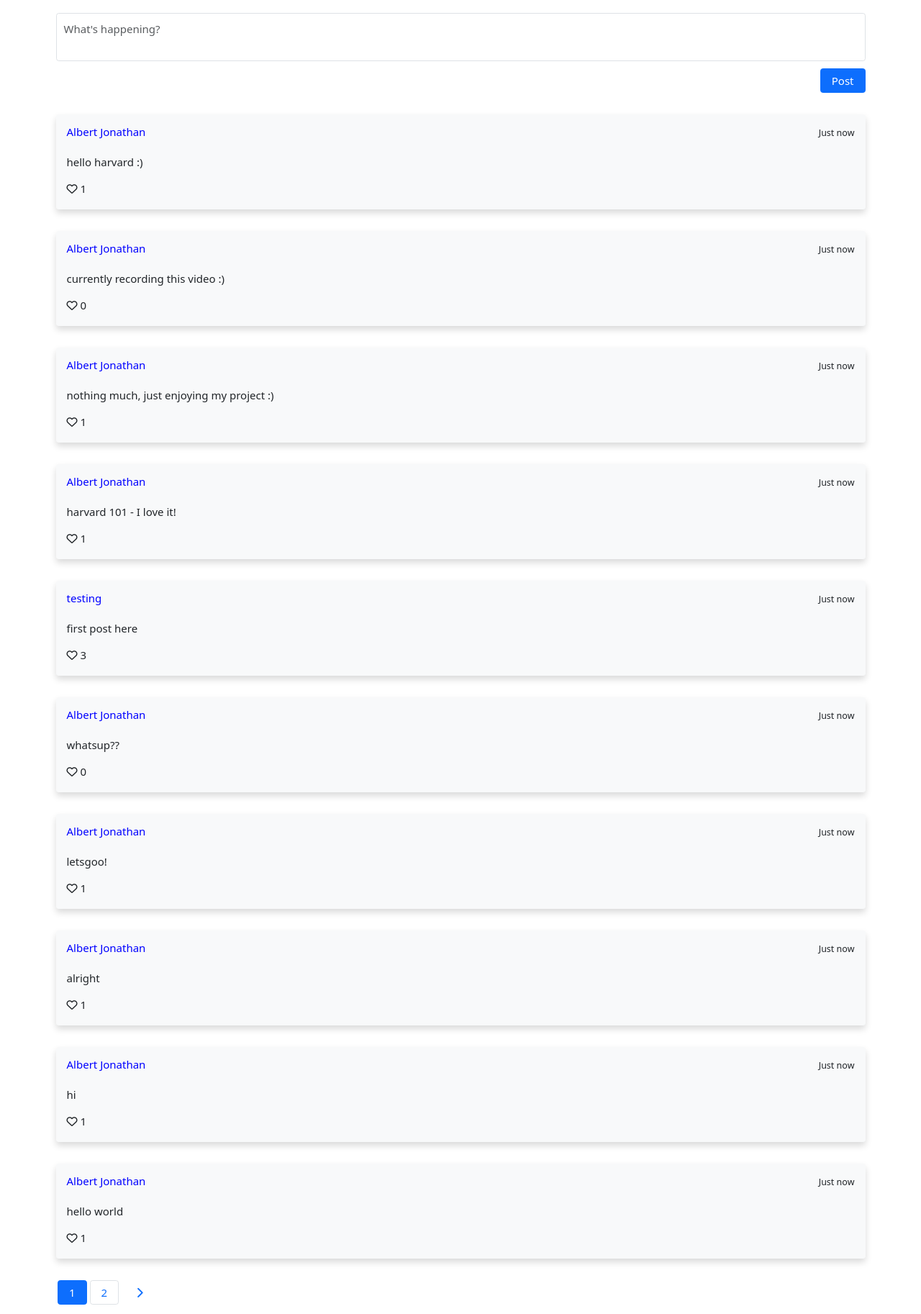
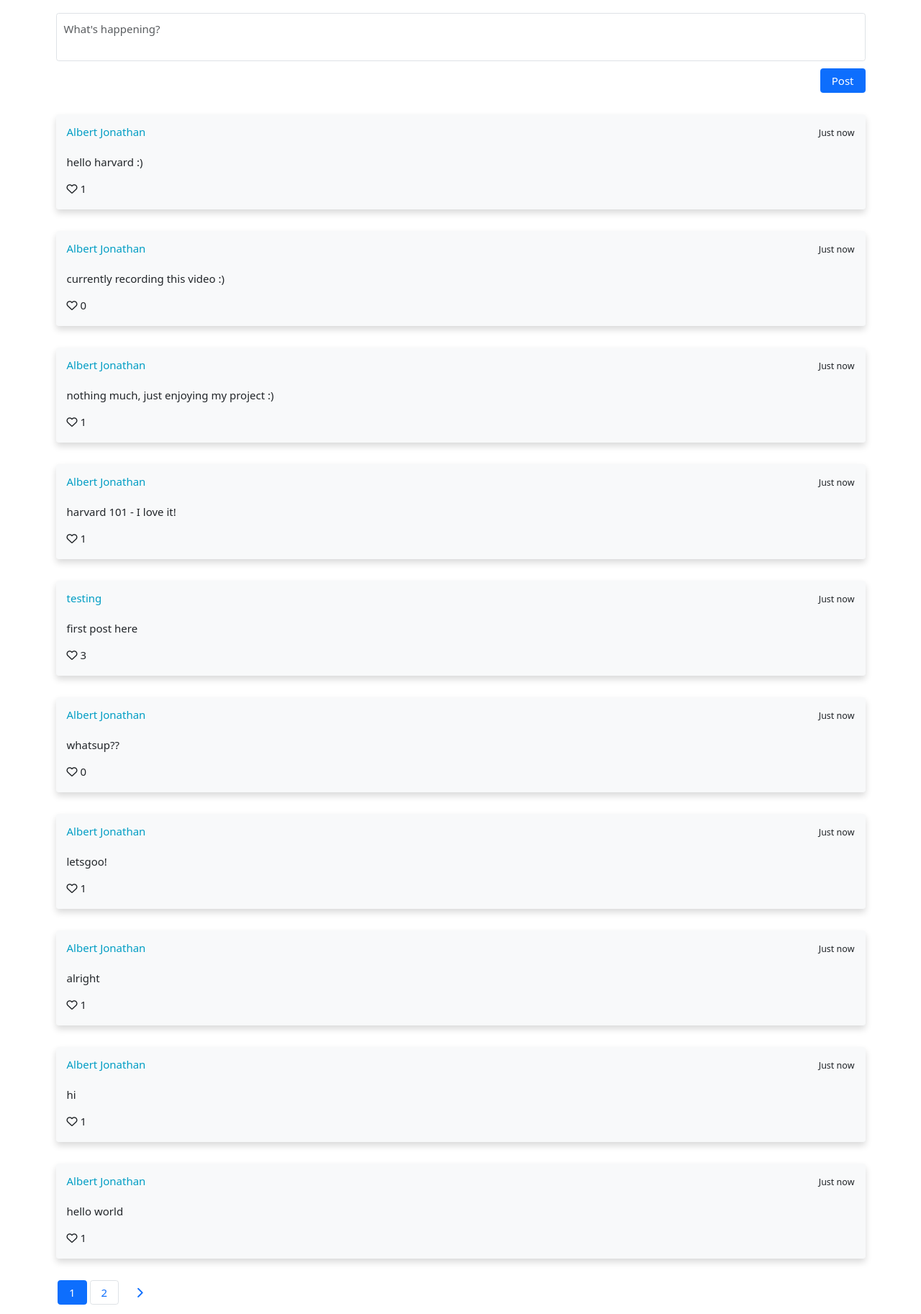
Before and after one commit to repsandcode/yourocean, a Django app: page / in a window 1280 px wide. Shown: the part 47-1873 px from the top of the page at 72% size. Run offline with Django 3.2, Linux system fonts and the light colour scheme; a user stored in the database is signed in; data comes from the database, SQL or seed files in the repository; some libraries are stand-ins or nearby versions.

Commit message:
post styling

```diff
--- a/network/static/network/styles.css
+++ b/network/static/network/styles.css
@@ -25,7 +25,7 @@ html {
 }
 
 .username {
-  color: blue;
+  color: rgb(0, 157, 196);
 }
 
 .username:hover {
```
